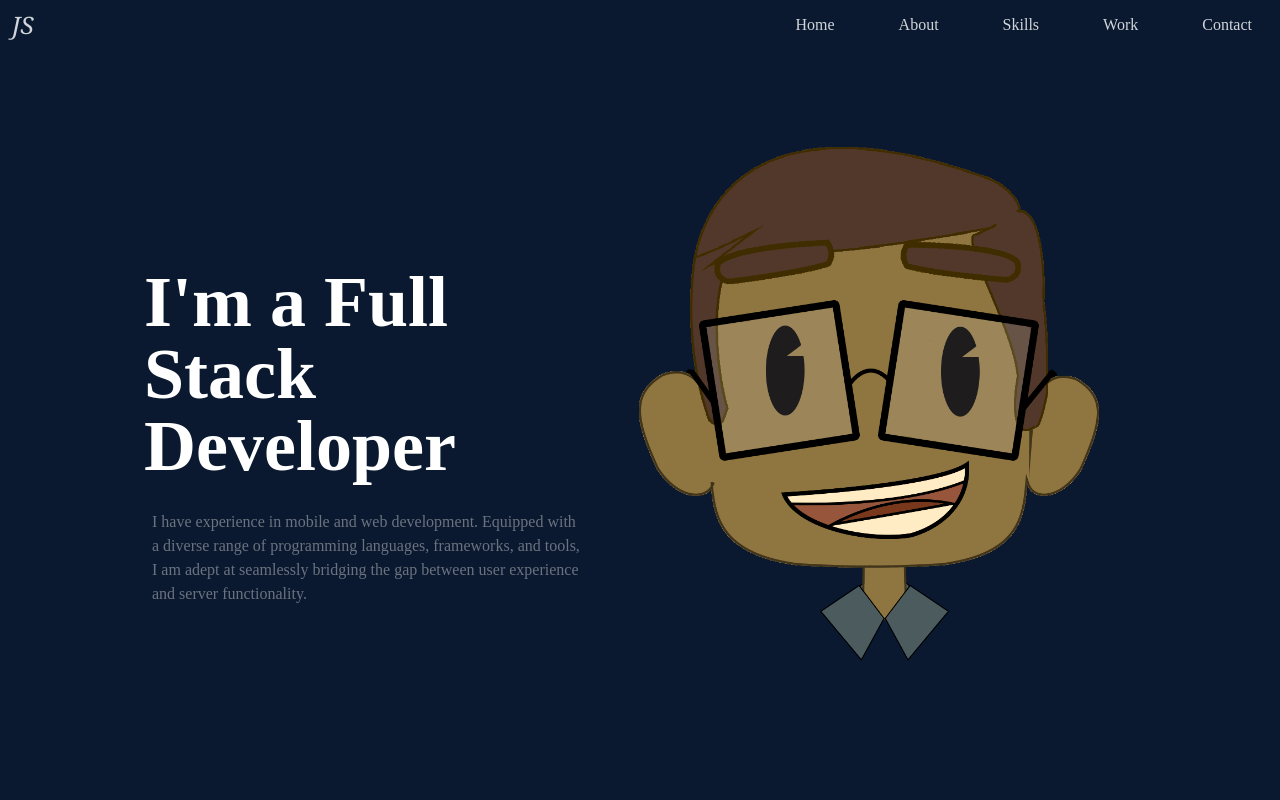
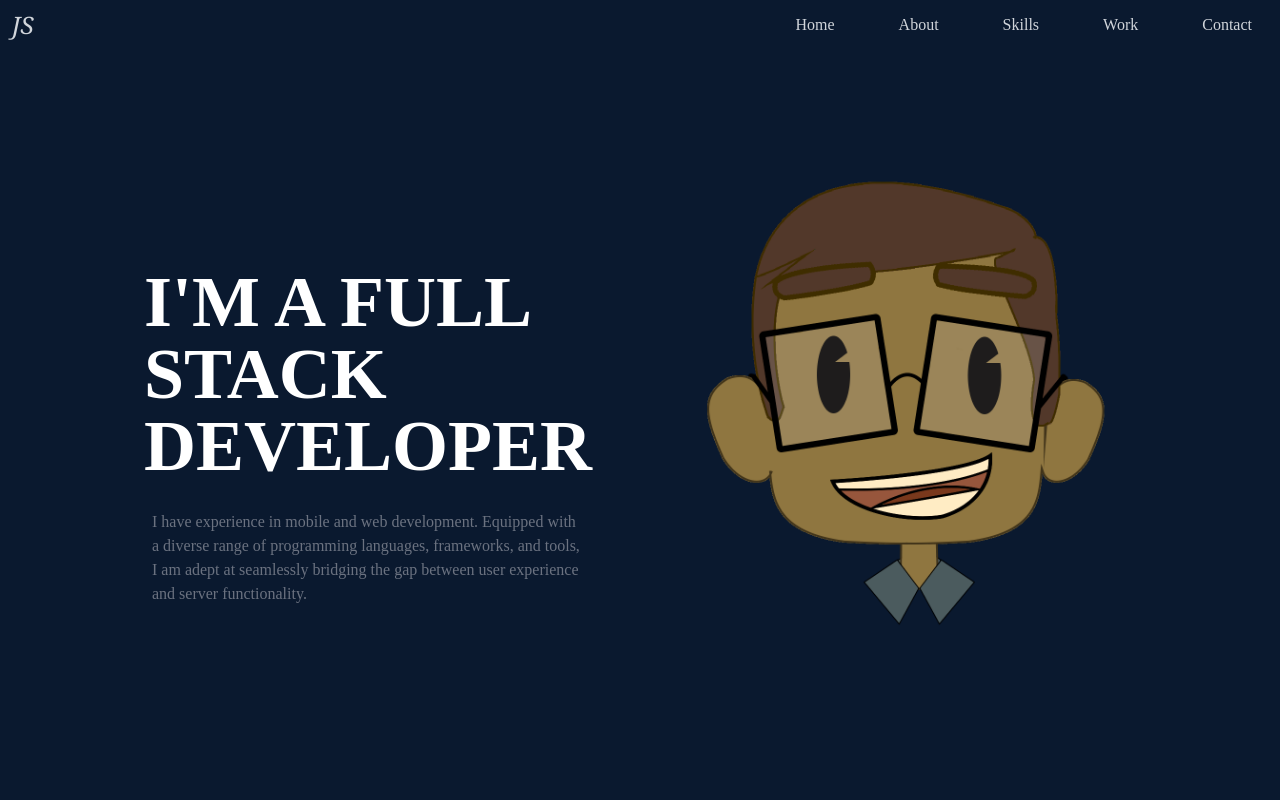
Before and after one commit to sabbatj/react-portfolio-js, a React (Create React App) app: page / in a window 1280 px wide. Shown: the top 800 px of the page. Built offline with nearby package versions, Linux system fonts and the light colour scheme.

Commit message:
Update home.screen.tsx

```diff
--- a/src/screens/home/home.screen.tsx
+++ b/src/screens/home/home.screen.tsx
@@ -27,7 +27,7 @@ const Home = () => {
       >
         <div className="text-center md:text-left"> {/* Updated div to adjust text alignment */}
           <motion.h2 className="text-4xl pt-20 pb-5 sm:text-7xl font-bold text-white" variants={textVariants}>
-            I'm a Full Stack Developer
+            I'M A FULL STACK DEVELOPER
           </motion.h2>
           <motion.p className="text-gray-500 py-2 px-2 max-w-md" variants={textVariants}>
             I have experience in mobile and web development. Equipped with a diverse range of programming languages, frameworks, and tools, I am adept at seamlessly bridging the gap between user experience and server functionality.
```
